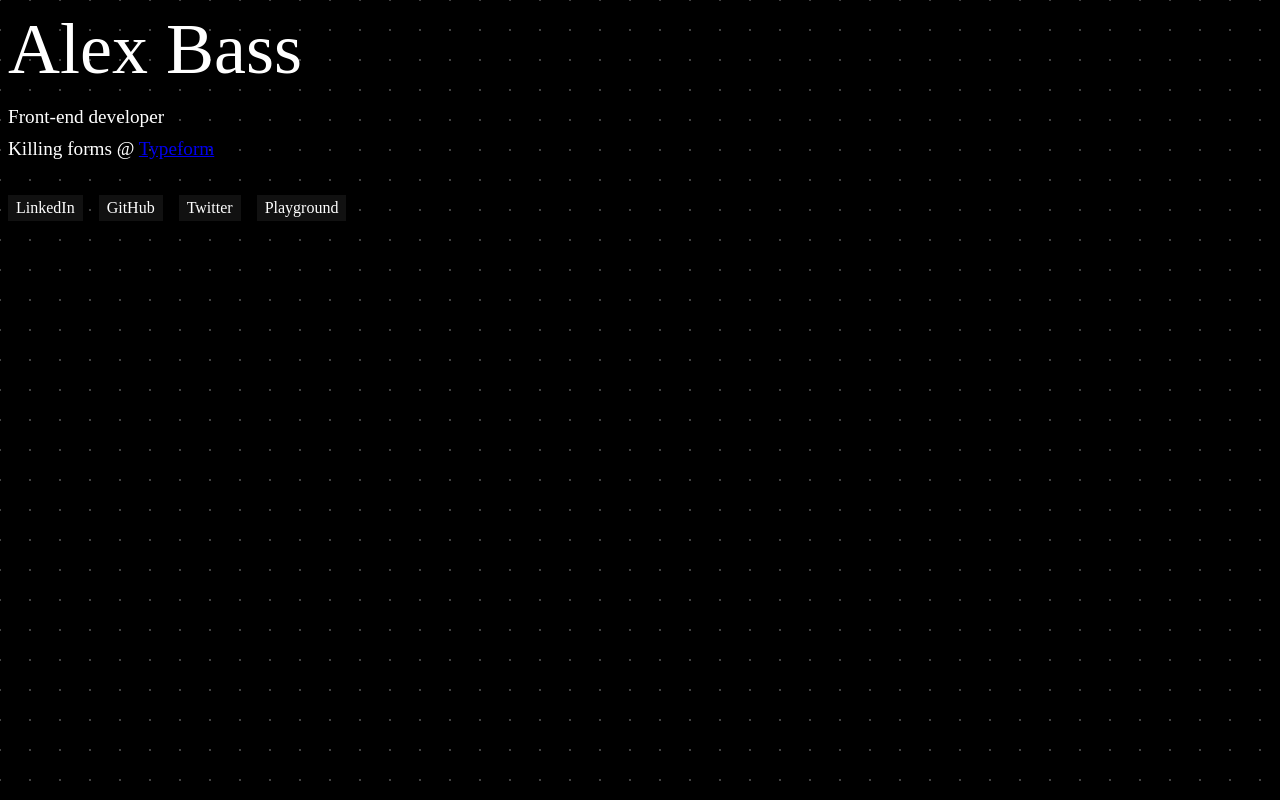
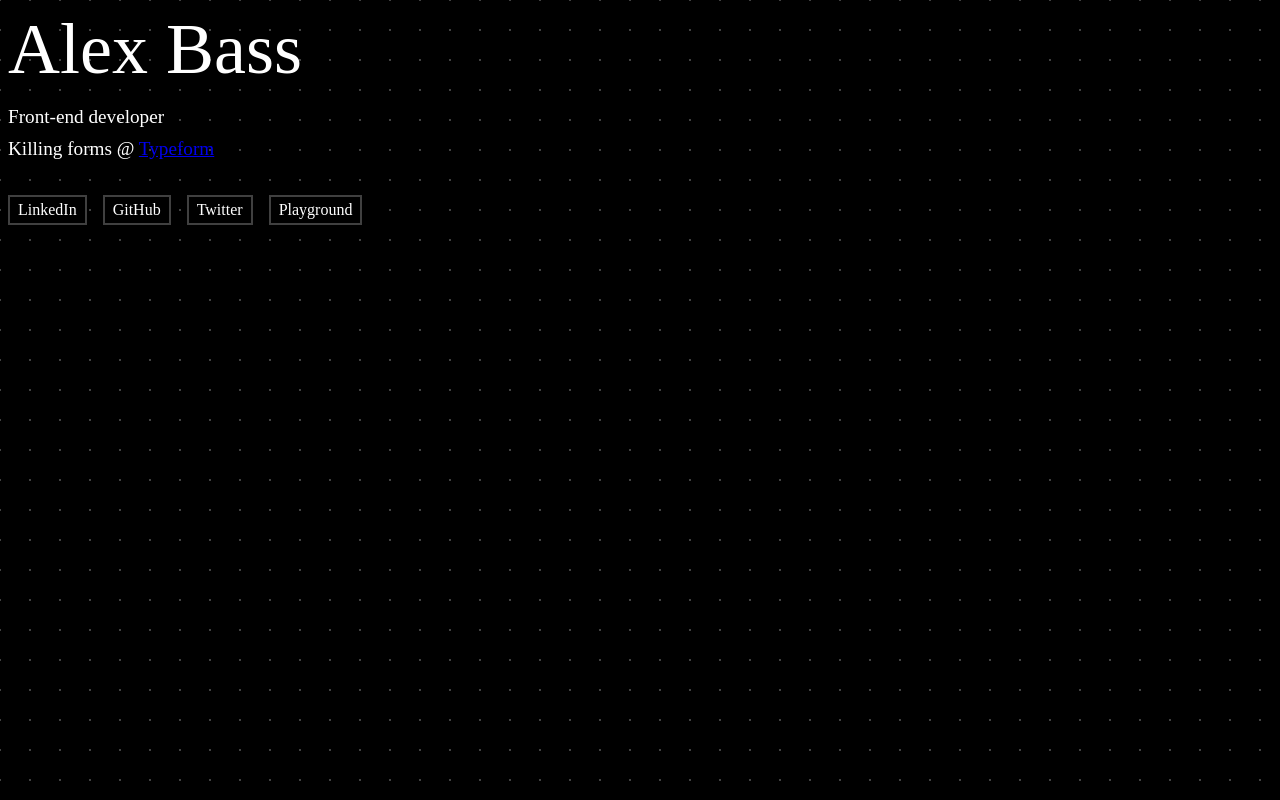
Before and after one commit to alexbassy/site, a Next.js app: page / in a window 1280 px wide. Built offline with nearby package versions, Linux system fonts and the light colour scheme.

Commit message:
play with link colours again

```diff
--- a/components/links.js
+++ b/components/links.js
@@ -35,8 +35,8 @@ const LinkButton = styled.a`
   font-weight: 100;
   text-decoration: none;
   color: #fff;
-  background: #111;
-  border: 2px solid var(--linksDimmed);
+  background: #000;
+  border: 2px solid #ffffff40;
   padding: 6px;
   transition: border-color .2s ease, color .15s ease;
 
--- a/pages/_document.js
+++ b/pages/_document.js
@@ -14,7 +14,6 @@ const globalCSS = css`
   --text: hsl(56, 100%, 15%);
   --bg: hsl(56, 100%, 50%);
   --links: hsl(54, 100%, 48%);
-  --linksDimmed: hsla(54, 100%, 48%, .2);
   --margin: 30px;
 }
 *, *:before, *:after {
--- a/pages/index.js
+++ b/pages/index.js
@@ -12,7 +12,7 @@ const Container = styled.div`
   flex-direction: column;
   justify-content: center;
   color: #fff;
-  background: #111;
+  background: #000;
   padding: 0 var(--margin);
 `
 
```
